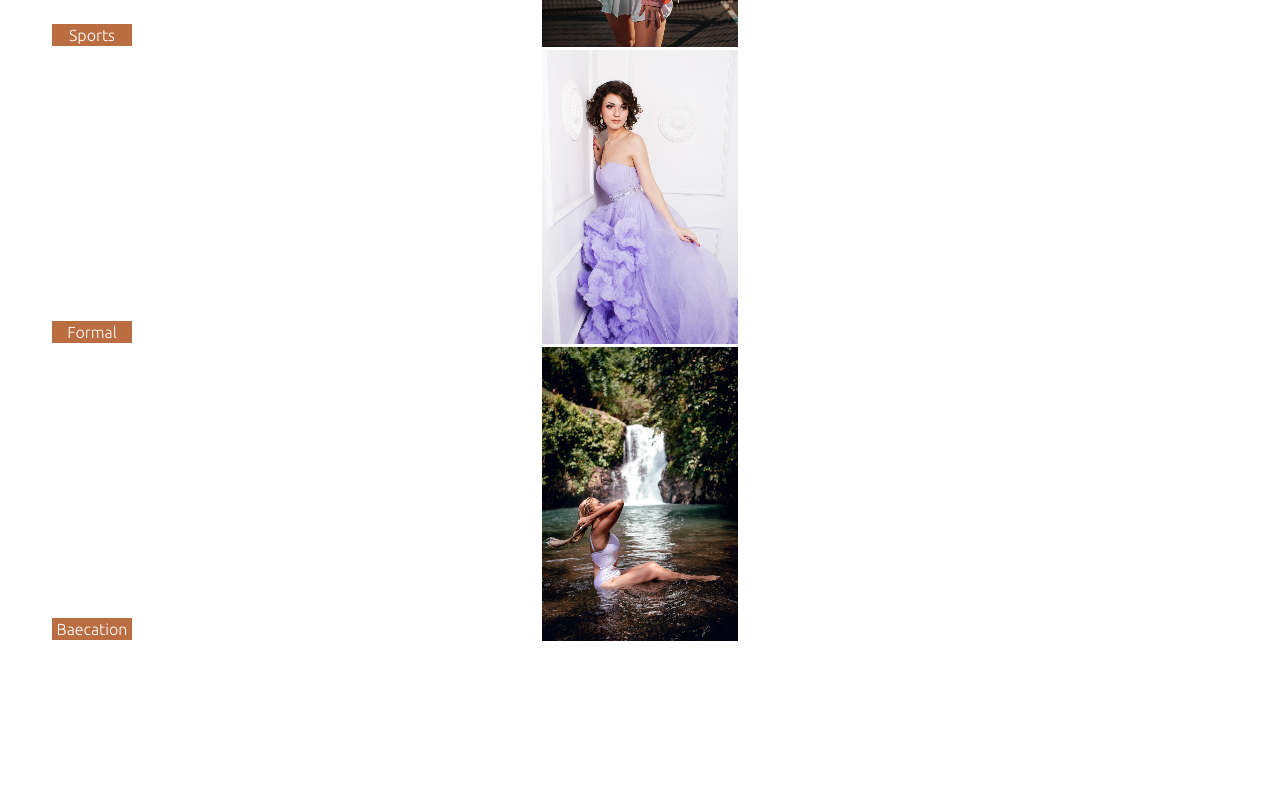
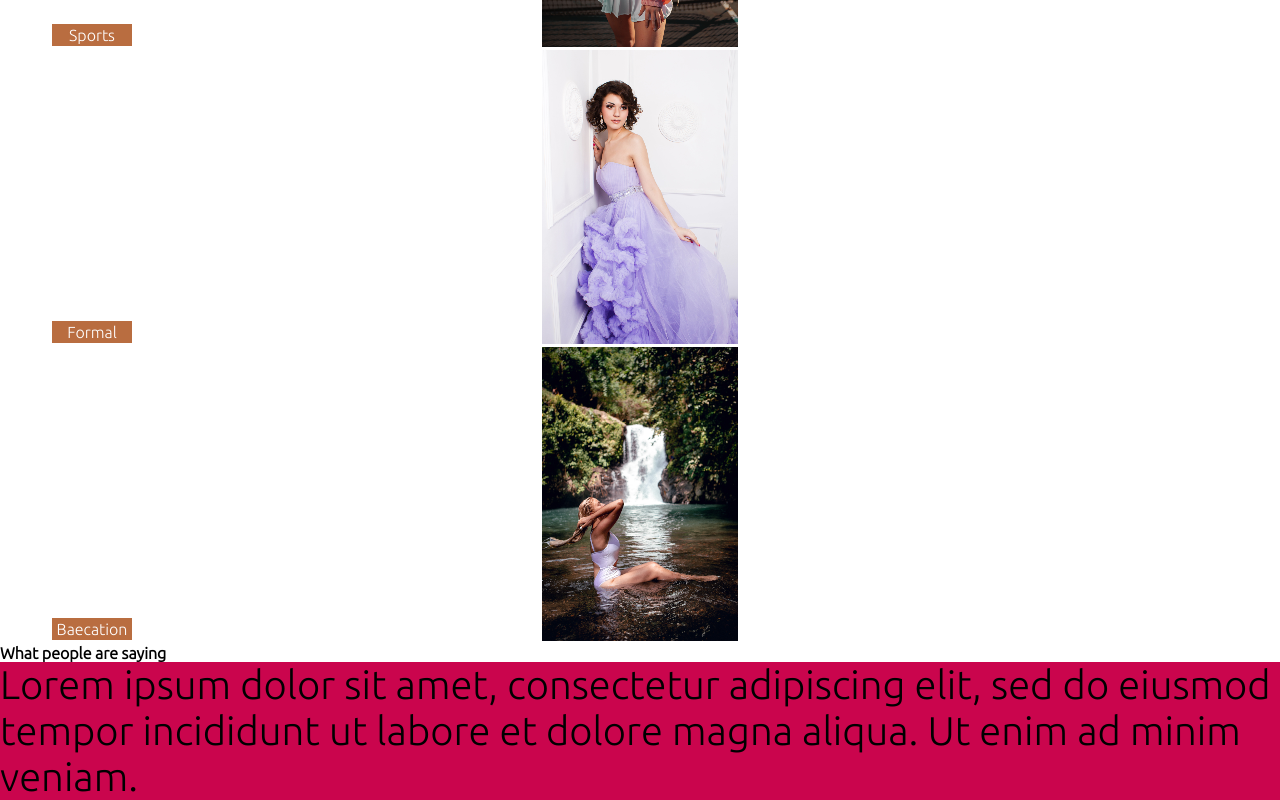
Before and after one commit to mnygit/whereme_project, a React (Create React App) app: page / in a window 1280 px wide. Shown: the part 1304-2104 px from the top of the page. Before the commit the page ends 1948 px from the top, so only its background shows below. Built offline with nearby package versions, Linux system fonts and the light colour scheme; a web font is replaced by a local one.

Commit message:
add styles to quotes

```diff
--- a/src/App.js
+++ b/src/App.js
@@ -4,6 +4,7 @@ import Hero from './Hero';
 import Clothing from './Clothing';
 import SurveyForm from './SurveyForm';
 import Footer from './Footer';
+import Testimonial from './testimonials';
 
 
 
@@ -15,6 +16,7 @@ return (
       <Header />
       <Hero />
       <Clothing />
+      <Testimonial />
       {/* <Footer /> */}
     </div>
   )
--- a/src/index.css
+++ b/src/index.css
@@ -174,10 +174,11 @@
     padding-right: 10px; */
 }
 
-/* .gallery-img {
-    width: 100%;
-    height: auto;
-} */
+blockquote {
+    font-size: 40px;
+    background-color: #CA054D;
+
+}
 
 
 
--- a/src/testimonials.js
+++ b/src/testimonials.js
@@ -17,3 +17,5 @@ const Testimonial = () => {
 
     )
 }
+
+export default Testimonial;
```
